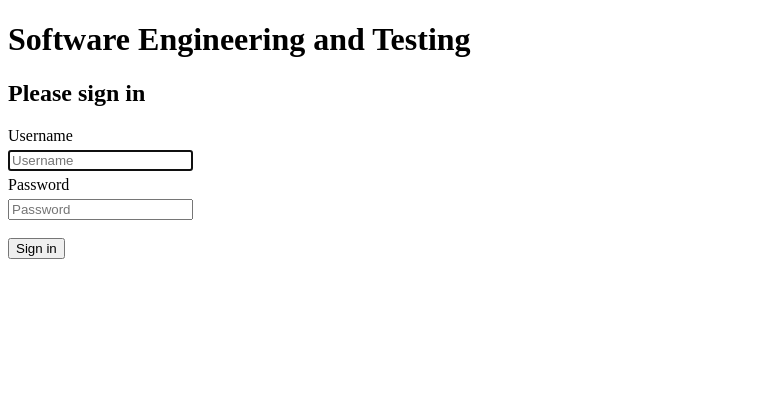
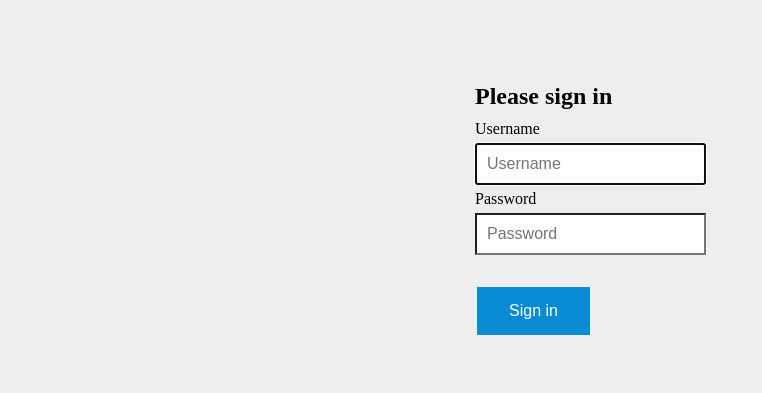
Before and after one commit to Luke-Daly/WebDev_Server_Project, a PHP site: page /login.php in a window 1280 px wide. Shown: the top 393 px of the page, without its empty margins (0-762 px from the left). Run offline with PHP 8.4, Linux system fonts and the light colour scheme.

Commit message:
added login css

```diff
--- /dev/null
+++ b/public/css/signin.css
@@ -0,0 +1,58 @@
+body {
+  padding-top: 40px;
+  padding-bottom: 40px;
+  background-color: #eee;
+}
+
+.alert
+
+{
+	 background-color: F23208;
+}
+.button {
+  background-color: #088BD3;
+  border: none;
+  color: white;
+  padding: 15px 32px;
+  text-align: center;
+  text-decoration: none;
+  display: inline-block;
+  font-size: 16px;
+  margin: 4px 2px;
+  cursor: pointer;
+}
+
+.form-signin {
+  max-width: 330px;
+  padding: 15px;
+  margin: 0 auto;
+}
+.form-signin .form-signin-heading,
+.form-signin .checkbox {
+  margin-bottom: 10px;
+}
+.form-signin .checkbox {
+  font-weight: normal;
+}
+.form-signin .form-control {
+  position: relative;
+  height: auto;
+  -webkit-box-sizing: border-box;
+     -moz-box-sizing: border-box;
+          box-sizing: border-box;
+  padding: 10px;
+  font-size: 16px;
+}
+.form-signin .form-control:focus {
+  z-index: 2;
+}
+.form-signin input[type="email"] {
+  margin-bottom: -1px;
+  border-bottom-right-radius: 0;
+  border-bottom-left-radius: 0;
+}
+.form-signin input[type="password"] {
+  margin-bottom: 10px;
+  border-top-left-radius: 0;
+  border-top-right-radius: 0;
+}
--- a/public/login.php
+++ b/public/login.php
@@ -10,7 +10,7 @@
     <meta name="viewport" content="width=device-width, initial-scale=1" />
     <title>Sign In</title>
     <link rel="stylesheet" href="css/style.css" />
-<h1>Software Engineering and Testing</h1>
+    <link rel="stylesheet" href="css/signin.css"/>
 </head>
 
 <body>
```
